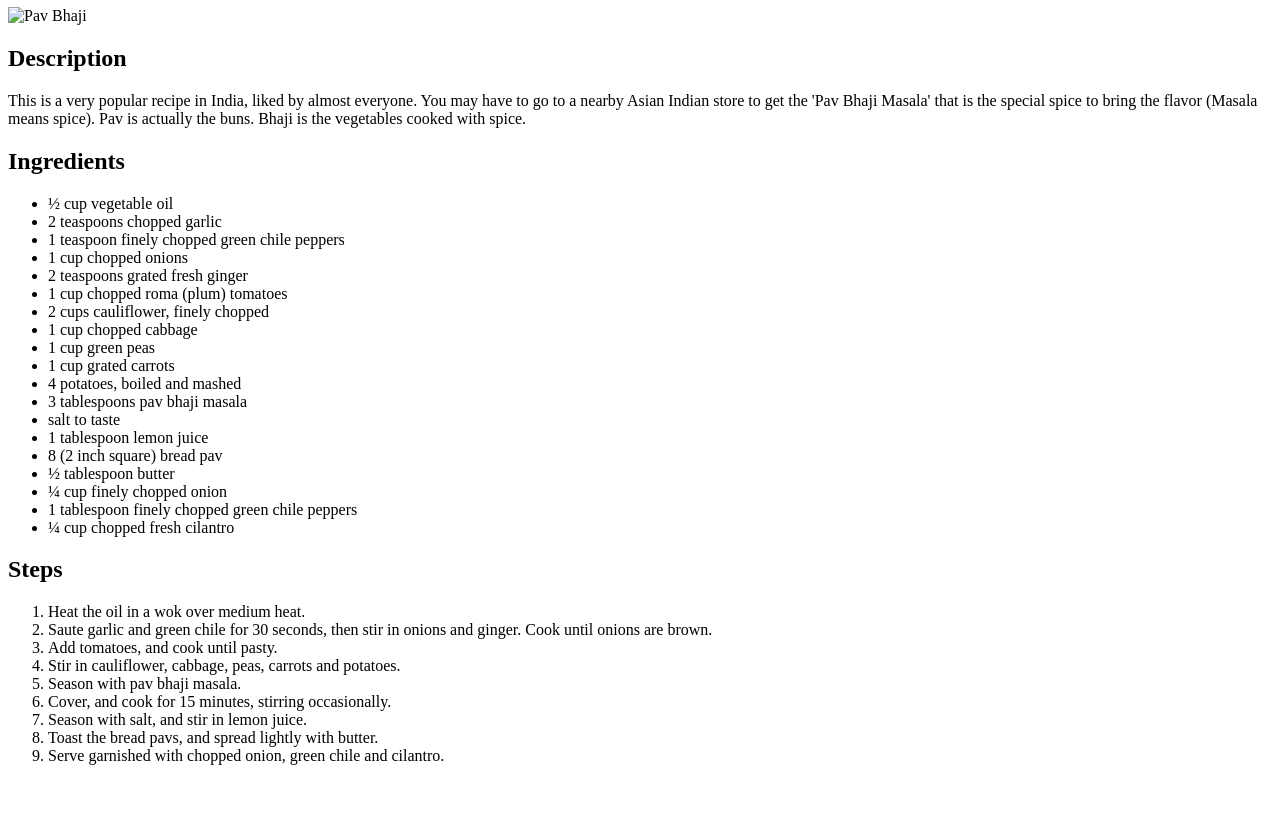
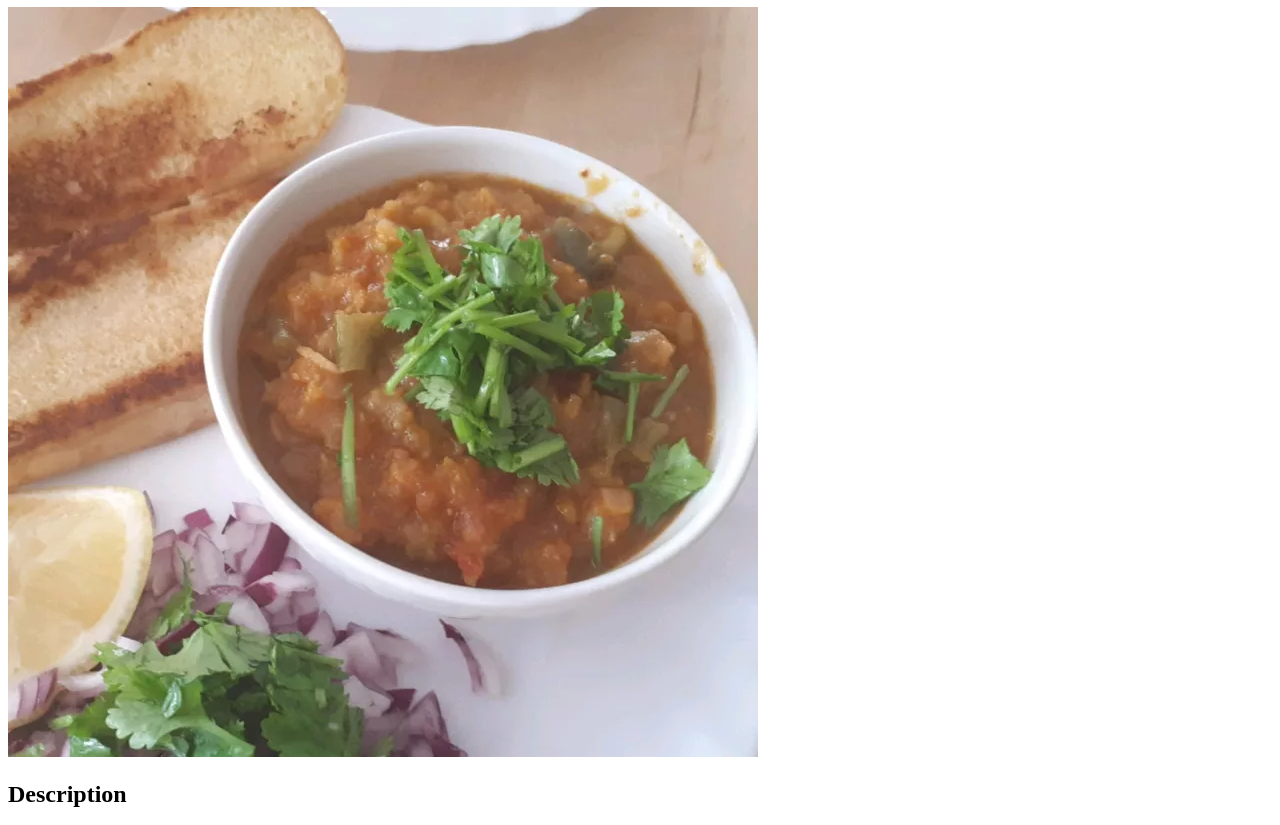
Before and after one commit to MukuFlash03/odin-project-recipes, a plain HTML site: page pages/recipes/pav_bhaji.html in a window 1280 px wide. Shown: the part 73-898 px from the top of the page. Before the commit the page ends 854 px from the top, so only its background shows below. Drawn offline with Linux system fonts and the light colour scheme.

Commit message:
Corrected images path.

```diff
--- a/pages/recipes/pav_bhaji.html
+++ b/pages/recipes/pav_bhaji.html
@@ -11,7 +11,7 @@
 	<body>
 		<h1>Pav Bhaji</h1>
 		<img
-			src="../../assets/images/pav_bhaji.png"
+			src="../../assets/images/recipes/pav_bhaji.png"
 			alt="Pav Bhaji"
 		/>
 		<h2>Description</h2>
```
